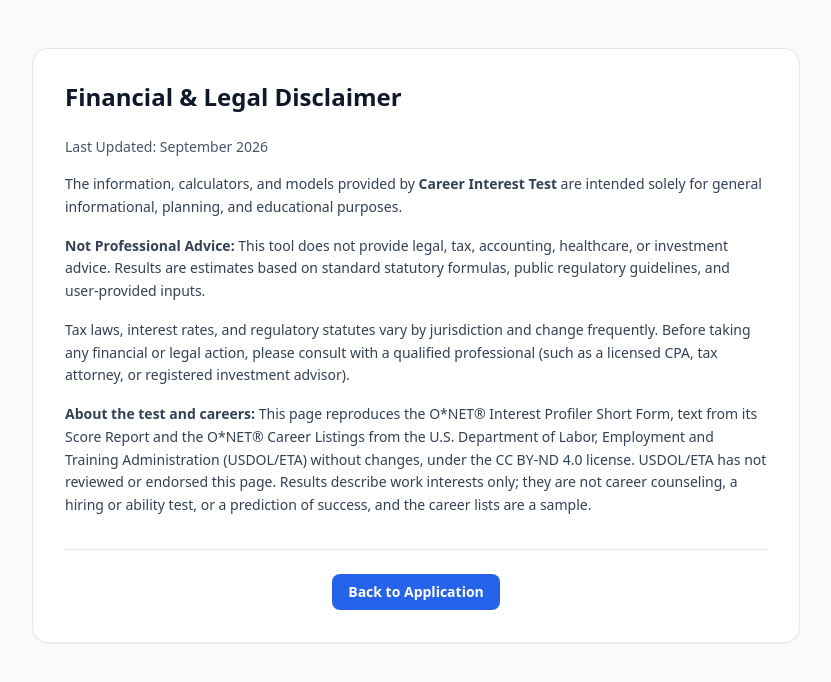
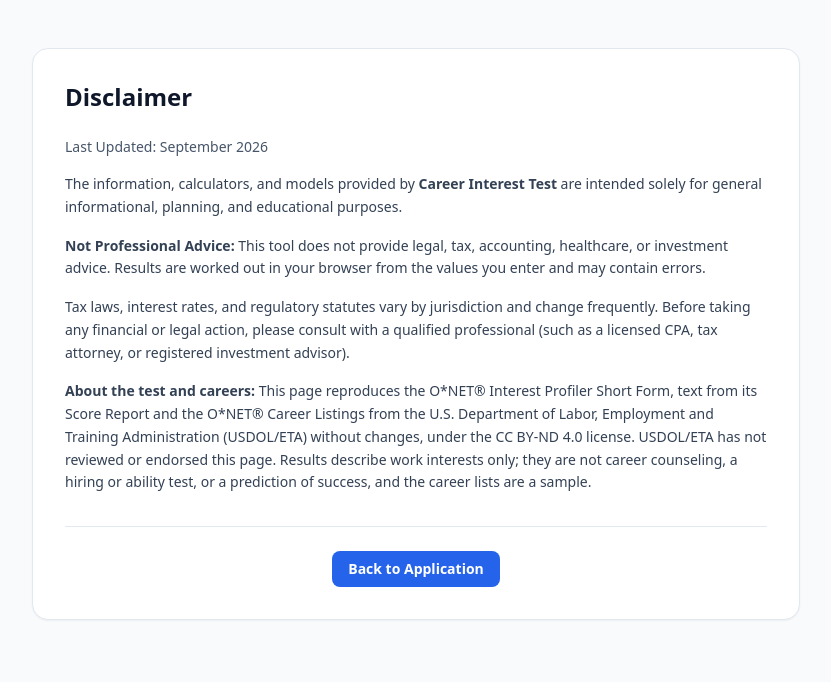
Before and after one commit to somsoo/us-career-personality-match, a plain HTML site: page disclaimer.html in a window 1280 px wide. Shown: the whole page, without its empty margins (224-1055 px from the left). Drawn offline with Linux system fonts and the light colour scheme.

Commit message:
Disclaimer: drop the template 'standard statutory formulas' claim and the 'Financial & Legal' heading

```diff
--- a/disclaimer.html
+++ b/disclaimer.html
@@ -11,11 +11,11 @@
 </head>
 <body class="bg-slate-50 text-slate-800 antialiased py-12 px-4">
     <div class="max-w-3xl mx-auto bg-white p-8 rounded-2xl shadow-sm border border-slate-200">
-        <h1 class="text-2xl font-black text-slate-900 mb-6">Financial & Legal Disclaimer</h1>
+        <h1 class="text-2xl font-black text-slate-900 mb-6">Disclaimer</h1>
         <p class="text-sm text-slate-600 mb-4">Last Updated: September 2026</p>
         <div class="prose text-slate-700 space-y-4 text-sm leading-relaxed">
             <p>The information, calculators, and models provided by <strong>Career Interest Test</strong> are intended solely for general informational, planning, and educational purposes.</p>
-            <p><strong>Not Professional Advice:</strong> This tool does not provide legal, tax, accounting, healthcare, or investment advice. Results are estimates based on standard statutory formulas, public regulatory guidelines, and user-provided inputs.</p>
+            <p><strong>Not Professional Advice:</strong> This tool does not provide legal, tax, accounting, healthcare, or investment advice. Results are worked out in your browser from the values you enter and may contain errors.</p>
             <p>Tax laws, interest rates, and regulatory statutes vary by jurisdiction and change frequently. Before taking any financial or legal action, please consult with a qualified professional (such as a licensed CPA, tax attorney, or registered investment advisor).</p>
             <p><strong>About the test and careers:</strong> This page reproduces the O*NET® Interest Profiler Short Form, text from its Score Report and the O*NET® Career Listings from the U.S. Department of Labor, Employment and Training Administration (USDOL/ETA) without changes, under the CC BY-ND 4.0 license. USDOL/ETA has not reviewed or endorsed this page. Results describe work interests only; they are not career counseling, a hiring or ability test, or a prediction of success, and the career lists are a sample.</p>
         </div>
```
